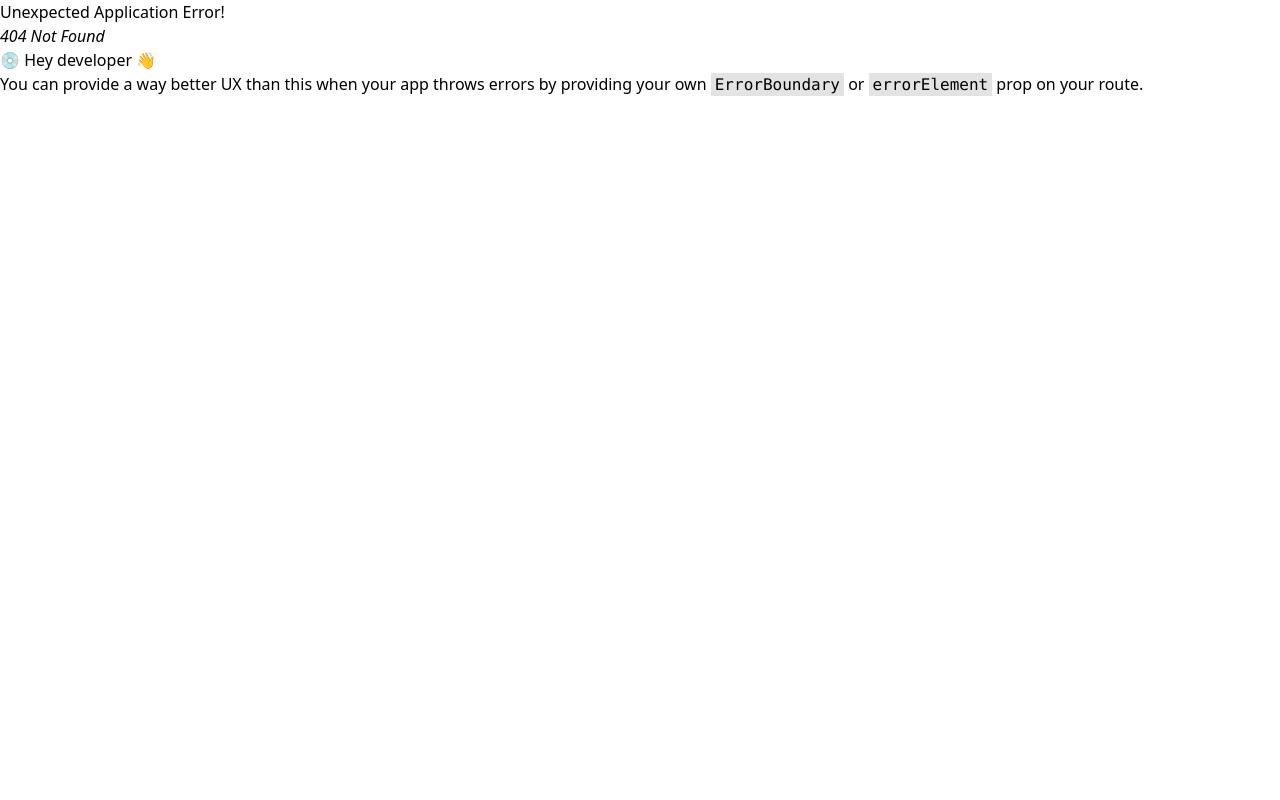
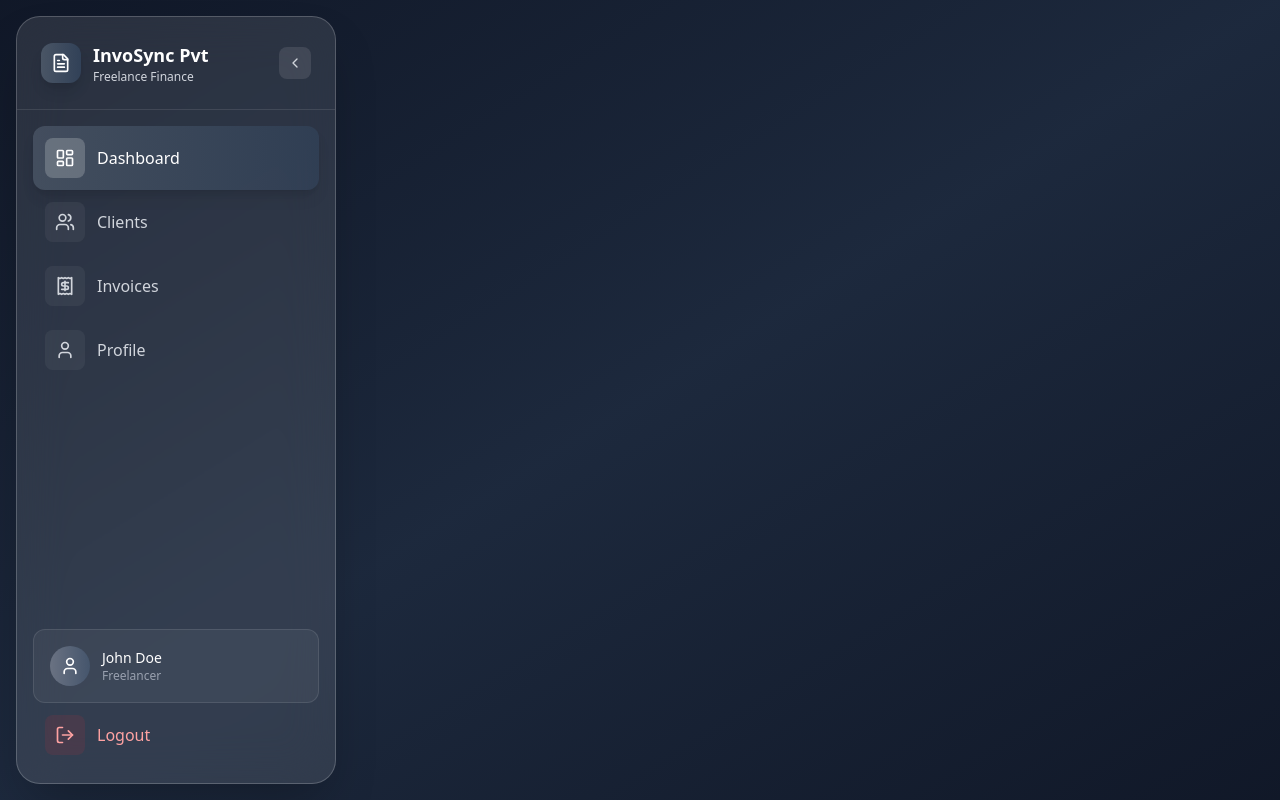
Before and after one commit to syam-ts/InvoSync-Invoice-Management-System, a React (Vite) app: page /navbar in a window 1280 px wide. Before the commit this address had no page. Built offline with nearby package versions, Linux system fonts and the light colour scheme.

Commit message:
feat: add sidebar

```diff
--- /dev/null
+++ b/src/pages/other/Sidebar.tsx
@@ -0,0 +1,122 @@
+import { useState } from "react";
+import { Link } from "react-router-dom";
+import {
+  FileText,
+  LayoutDashboard,
+  Users,
+  Receipt,
+  User,
+  LogOut,
+  ChevronLeft,
+  ChevronRight,
+} from "lucide-react";
+
+export default function Sidebar() {
+  const [isCollapsed, setIsCollapsed] = useState<boolean>(false);
+  const [activeItem, setActiveItem] = useState<string>("dashboard");
+
+  const menuItems = [
+    { id: "dashboard", icon: LayoutDashboard, label: "Dashboard" },
+    { id: "clients", icon: Users, label: "Clients" },
+    { id: "invoices", icon: Receipt, label: "Invoices" },
+    { id: "profile", icon: User, label: "Profile" },
+  ];
+
+  const handleItemClick = (itemId: string) => {
+    setActiveItem(itemId);
+  };
+
+  return (
+    <div className="h-screen bg-gradient-to-br from-gray-900 via-slate-800 to-gray-900 p-4">
+      <div
+        className={`h-full bg-white/10 backdrop-blur-xl border border-white/20 rounded-3xl shadow-2xl transition-all duration-300 ${isCollapsed ? "w-28" : "w-80"
+          }`}
+      >
+        <div className="flex items-center justify-between p-6 border-b border-white/10">
+          {!isCollapsed && (
+            <div className="flex items-center space-x-3">
+              <div className="w-10 h-10 bg-gradient-to-r from-gray-600 to-slate-700 rounded-xl flex items-center justify-center shadow-lg">
+                <FileText className="w-5 h-5 text-white" />
+              </div>
+              <div>
+                <h1 className="text-lg font-bold text-white">InvoSync Pvt</h1>
+                <p className="text-xs text-gray-300">Freelance Finance</p>
+              </div>
+            </div>
+          )}
+
+          <button
+            onClick={() => setIsCollapsed(!isCollapsed)}
+            className="w-8 h-8 bg-white/10 hover:bg-white/20 rounded-lg flex items-center justify-center transition-all duration-200 text-gray-300 hover:text-white"
+          >
+            {isCollapsed ? (
+              <ChevronRight className="w-4 h-4" />
+            ) : (
+              <ChevronLeft className="w-4 h-4" />
+            )}
+          </button>
+        </div>
+
+        <div className="p-4 space-y-2">
+          {menuItems.map((item) => {
+            const Icon = item.icon;
+            const isActive = activeItem === item.id;
+
+            return (
+              <Link to={`/${item.id}`}>
+                <button
+                  key={item.id}
+                  onClick={() => handleItemClick(item.id)}
+                  className={`w-full flex items-center space-x-3 p-3 rounded-xl transition-all duration-200 group ${isActive
+                      ? "bg-gradient-to-r from-gray-600/80 to-slate-700/80 text-white shadow-lg"
+                      : "text-gray-300 hover:text-white hover:bg-white/10"
+                    }`}
+                >
+                  <div
+                    className={`w-10 h-10 rounded-lg flex items-center justify-center transition-all duration-200 ${isActive
+                        ? "bg-white/20"
+                        : "bg-white/5 group-hover:bg-white/10"
+                      }`}
+                  >
+                    <Icon className="w-5 h-5" />
+                  </div>
+
+                  {!isCollapsed && (
+                    <span className="font-medium">{item.label}</span>
+                  )}
+                </button>
+              </Link>
+            );
+          })}
+        </div>
+
+        <div className="absolute bottom-4 left-4 right-4">
+          <button
+            onClick={() => handleItemClick("logout")}
+            className="w-full flex items-center space-x-3 p-3 rounded-xl transition-all duration-200 group text-red-300 hover:text-red-200 hover:bg-red-500/10"
+          >
+            <div className="w-10 h-10 rounded-lg flex items-center justify-center transition-all duration-200 bg-red-500/10 group-hover:bg-red-500/20">
+              <LogOut className="w-5 h-5" />
+            </div>
+
+            {!isCollapsed && <span className="font-medium">Logout</span>}
+          </button>
+        </div>
+
+        {!isCollapsed && (
+          <div className="absolute bottom-20 left-4 right-4 p-4 bg-white/5 rounded-xl border border-white/10">
+            <div className="flex items-center space-x-3">
+              <div className="w-10 h-10 bg-gradient-to-r from-gray-500 to-slate-600 rounded-full flex items-center justify-center">
+                <User className="w-5 h-5 text-white" />
+              </div>
+              <div>
+                <p className="text-white text-sm font-medium">John Doe</p>
+                <p className="text-gray-400 text-xs">Freelancer</p>
+              </div>
+            </div>
+          </div>
+        )}
+      </div>
+    </div>
+  );
+}
--- a/src/pages/user/Dashboard.tsx
+++ b/src/pages/user/Dashboard.tsx
@@ -3,7 +3,7 @@ const Dashboard = () => {
 
     return (
         <div>
-
+dashboard
         </div>
     )
 }
```
Also changed, not shown: src/Route/Router.tsx (+10 -0 lines).
